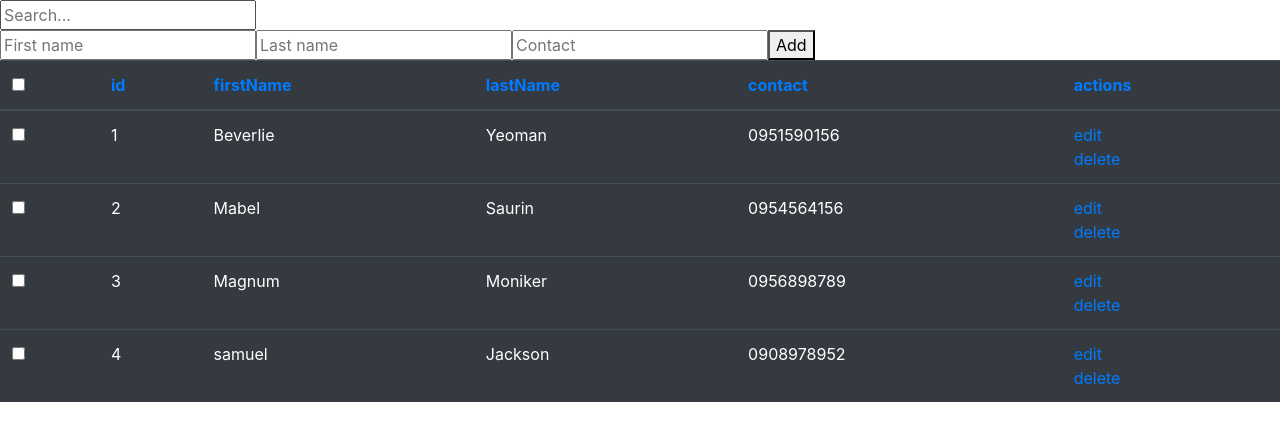
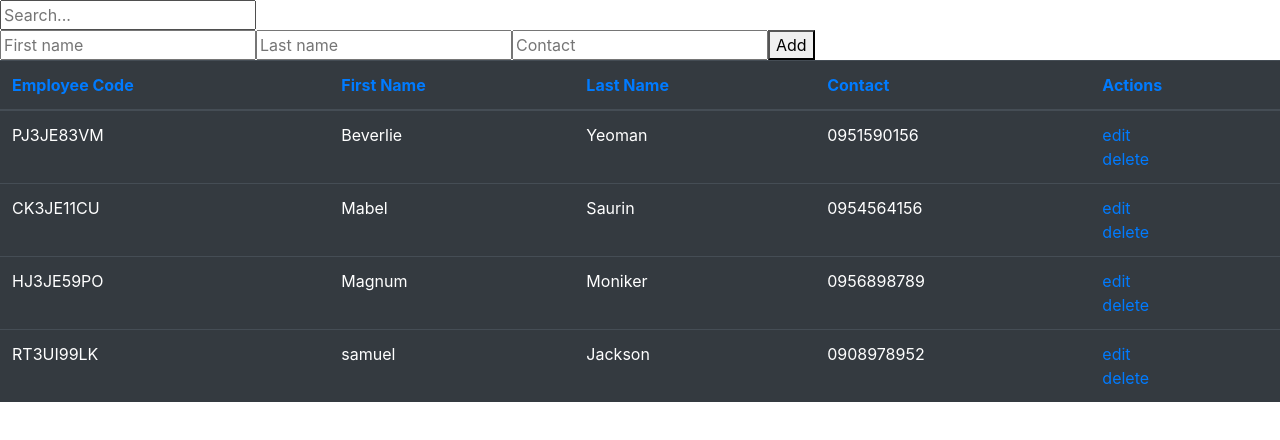
Before and after one commit to Miselrkba/react-reusable-searchable-crud-table, a React (Create React App) app: page / in a window 1280 px wide. Shown: the top 440 px of the page. Built offline with nearby package versions, Linux system fonts and the light colour scheme.

Commit message:
added if statement for Edit function to keep user id

```diff
--- a/src/components/Table.js
+++ b/src/components/Table.js
@@ -1,16 +1,15 @@
 import React, { useEffect, useState } from "react";
-import employ from "../employ.json";
+import { data } from "../data/userData";
 import { createId } from "../helpers/helpers";
 
 const Table = () => {
   const initialFormState = {
-    id: createId(),
+    id: "",
     firstName: "",
     lastName: "",
     contact: "",
   };
-
-  const [tableData, setTableData] = useState(employ.data);
+  const [tableData, setTableData] = useState(data);
   const [edit, setEdit] = useState(false);
   const [user, setUser] = useState(initialFormState);
   const [id, setId] = useState(createId());
@@ -49,29 +48,14 @@ const Table = () => {
     } else {
       setTableData([...newTableData]);
     }
-
-    // setTableData(
-    //   tableData.map((item) => {
-    //     return {
-    //       id: createId(),
-    //       firstName: item.firstName,
-    //       lastName: item.lastName,
-    //       contact: item.contact,
-    //     };
-    //   })
-    // );
   }, [searchInput, newTableData]);
 
-  console.log("newtabledata", newTableData);
-  console.log("tabledata", tableData);
-
   const headers = [
-    <input type="checkbox" />,
-    "id",
-    "firstName",
-    "lastName",
-    "contact",
-    "actions",
+    "Employee Code",
+    "First Name",
+    "Last Name",
+    "Contact",
+    "Actions",
   ];
 
   const generateHeaders = headers.map((header) => (
@@ -84,9 +68,6 @@ const Table = () => {
   const generateData = tableData.map((data) => (
     <React.Fragment key={data.id}>
       <tr>
-        <td>
-          <input type="checkbox" />
-        </td>
         <td>{data.id}</td>
         <td>{data.firstName}</td>
         <td>{data.lastName}</td>
@@ -112,11 +93,25 @@ const Table = () => {
   //add new user to object - and render this new object
   //copy tableData and add new user to it
   //also set newTableData to be able to get latest values
+
   const handleSubmit = (e) => {
     e.preventDefault();
     if (!user.firstName && !user.lastName) {
       return;
     }
+    if (edit) {
+      const newUser = {
+        id: user.id,
+        firstName: user.firstName,
+        lastName: user.lastName,
+        contact: user.contact,
+      };
+      setTableData([...tableData, newUser]);
+      setNewTableData([...tableData, newUser]);
+      setUser(initialFormState);
+      setEdit(false);
+      setId(createId());
+    } else {
       const newUser = {
         id: id,
         firstName: user.firstName,
@@ -126,9 +121,18 @@ const Table = () => {
       setTableData([...tableData, newUser]);
       setNewTableData([...tableData, newUser]);
       setUser(initialFormState);
+      setEdit(false);
       setId(createId());
-    setEdit(false);
+    }
   };
+
+  //if editing newUser has to keep his current id
+
+  console.log(edit);
+  //situation - when editing ids are being changed
+  //task - keep the same Id when editing
+  //action -
+  //result -
 
   const handleEdit = (id) => {
     setEdit(true);
@@ -143,7 +147,7 @@ const Table = () => {
     if (edit) {
       return;
     }
-    setNewTableData(tableData.filter((item) => item.id !== id))
+    setNewTableData(tableData.filter((item) => item.id !== id));
   };
 
   const handleSearch = (e) => {
--- /dev/null
+++ b/src/data/userData.js
@@ -0,0 +1,34 @@
+export const data = [
+  {
+    id: 'PJ3JE83VM',
+    firstName: "Beverlie",
+    lastName: "Yeoman",
+    email: "byeoman0@google.it",
+    gender: "Female",
+    contact: "0951590156",
+  },
+  {
+    id: 'CK3JE11CU',
+    firstName: "Mabel",
+    lastName: "Saurin",
+    email: "msaurin1@facebook.com",
+    gender: "Female",
+    contact: "0954564156",
+  },
+  {
+    id: 'HJ3JE59PO',
+    firstName: "Magnum",
+    lastName: "Moniker",
+    email: "mmoniker2@geocities.com",
+    gender: "Male",
+    contact: "0956898789",
+  },
+  {
+    id: 'RT3UI99LK',
+    firstName: "samuel",
+    lastName: "Jackson",
+    email: "samuel2@geocities.com",
+    gender: "Male",
+    contact: "0908978952",
+  },
+];
--- a/src/employ.json
+++ /dev/null
@@ -1,38 +0,0 @@
-
-
-{
-  "data": [
-    {
-      "id": 1,
-      "firstName": "Beverlie",
-      "lastName": "Yeoman",
-      "email": "byeoman0@google.it",
-      "gender": "Female",
-      "contact": "0951590156"
-    },
-    {
-      "id": 2,
-      "firstName": "Mabel",
-      "lastName": "Saurin",
-      "email": "msaurin1@facebook.com",
-      "gender": "Female",
-      "contact": "0954564156"
-    },
-    {
-      "id": 3,
-      "firstName": "Magnum",
-      "lastName": "Moniker",
-      "email": "mmoniker2@geocities.com",
-      "gender": "Male",
-      "contact": "0956898789"
-    },
-    {
-      "id": 4,
-      "firstName": "samuel",
-      "lastName": "Jackson",
-      "email": "samuel2@geocities.com",
-      "gender": "Male",
-      "contact": "0908978952"
-    }
-  ]
-}
```
Also changed, not shown: src/components/OldTable.js (+62 -44 lines), src/reportWebVitals.js (deleted, +0 -13 lines), 1 other file (tests, documents, lock files or other folders). Lines whose indentation alone changed are shown as unchanged.
